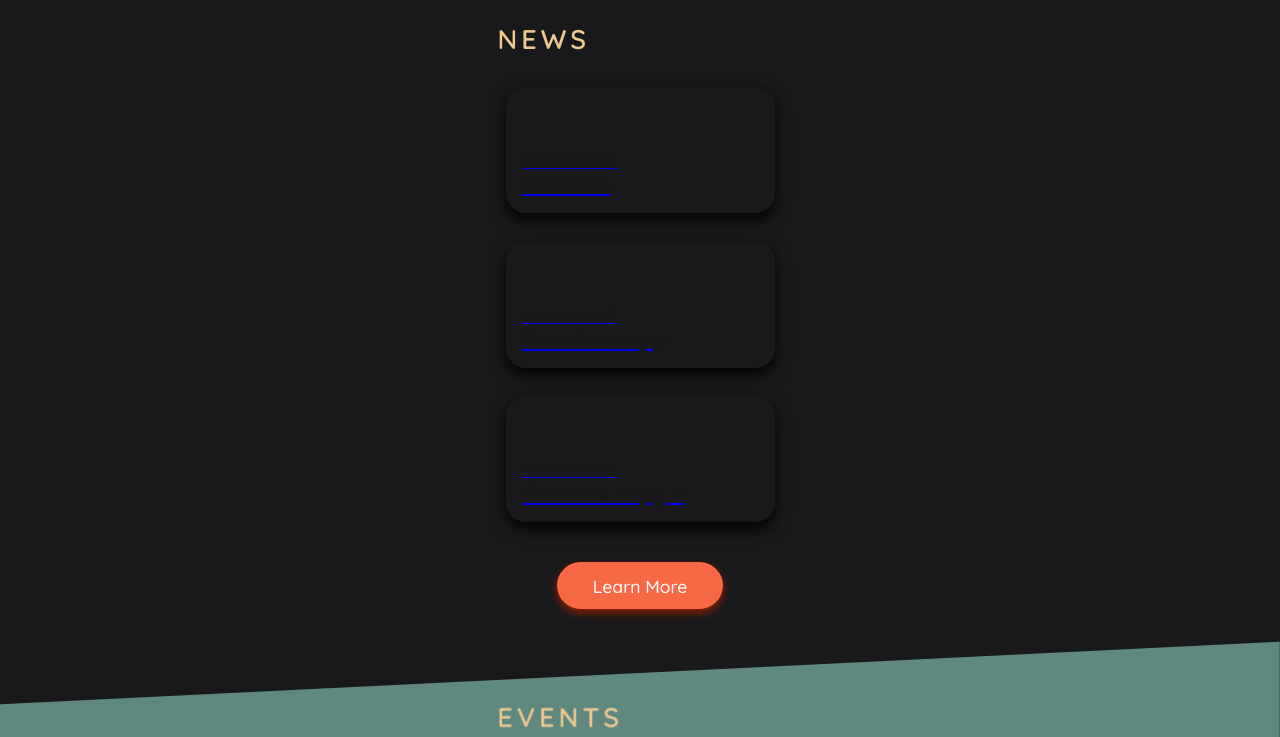
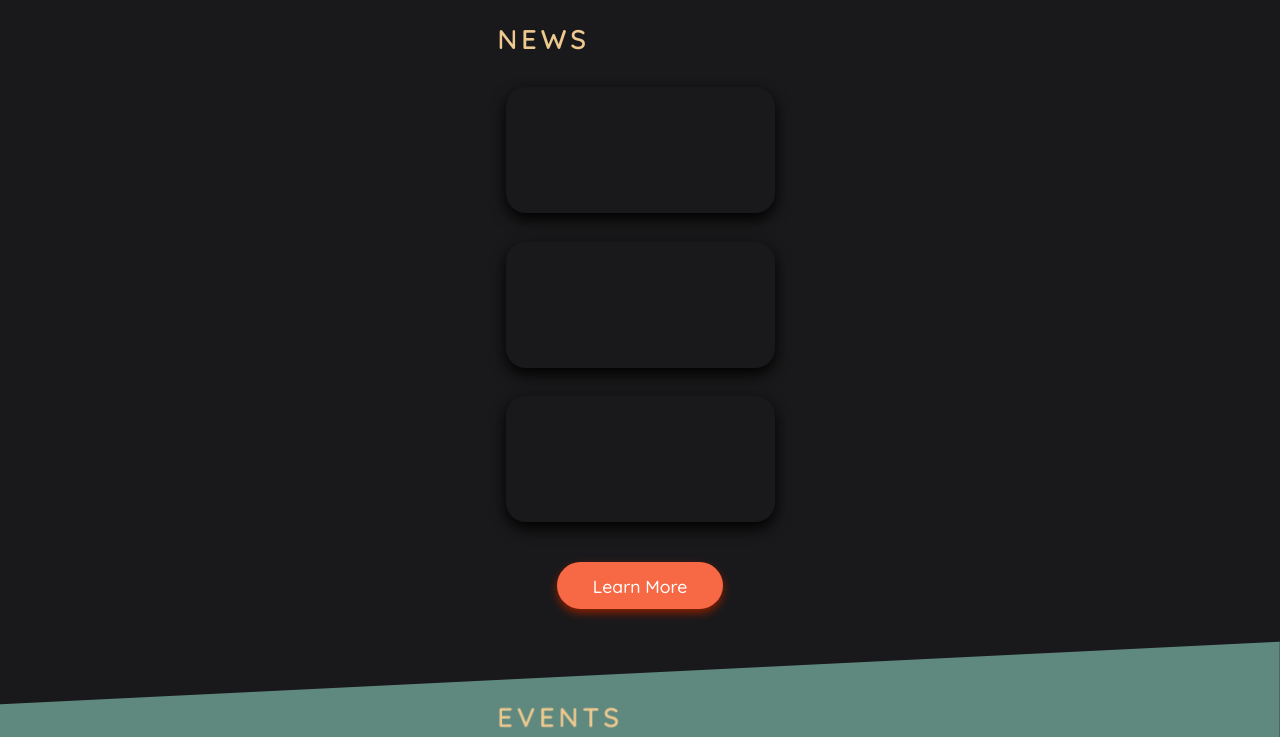
Before and after one commit to jimDragon/RUTC-Webpage, a Jekyll site: the page built from index.html, in a window 1280 px wide. Shown: the part 900-1637 px from the top of the page. Built offline with Jekyll 4.4.1, drawn with Linux system fonts in a browser that asks for light colours; grey boxes are pictures that could not be loaded.

Commit message:
fixed link styling

```diff
--- a/_layouts/home.html
+++ b/_layouts/home.html
@@ -28,8 +28,10 @@
 				{% for post in site.posts %}
 				<!-- post -->
 				<div class="post-box">
-					<a href="{{ post.url }}"><h3 class="post-box__date">{{ post.date | date_to_string }}</h3></a>
-					<a href="{{ post.url }}"><h3 class="post-box__title">{{ post.title }}</h3></a>
+					<a class="post-box__link" href="{{ post.url }}">
+						<h3 class="post-box__date">{{ post.date | date_to_string }}</h3>
+						<h3 class="post-box__title">{{ post.title }}</h3>
+					</a>
 				</div>
 				{% endfor %}
 				<a class="btn btn-center btn-info" href="">Learn More</a>
--- a/assets/css/home.css
+++ b/assets/css/home.css
@@ -5,6 +5,11 @@
 h1, h2, h3, h4, h5 {
     font-weight: var(--fw-semibold);
     letter-spacing: .15em;
+}
+
+a {
+    text-decoration: none;
+    color: inherit;
 }
 
 :root {
@@ -164,6 +169,11 @@ section {
     transition: all .2s ease-in-out;
 }
 
+.post-box__link {
+    text-decoration: underline;
+    color: var(--clr-dark);
+}
+
 .post-box__date, .post-box__title {
     color: var(--clr-dark);
     font-weight: var(--fw-bold);
```
